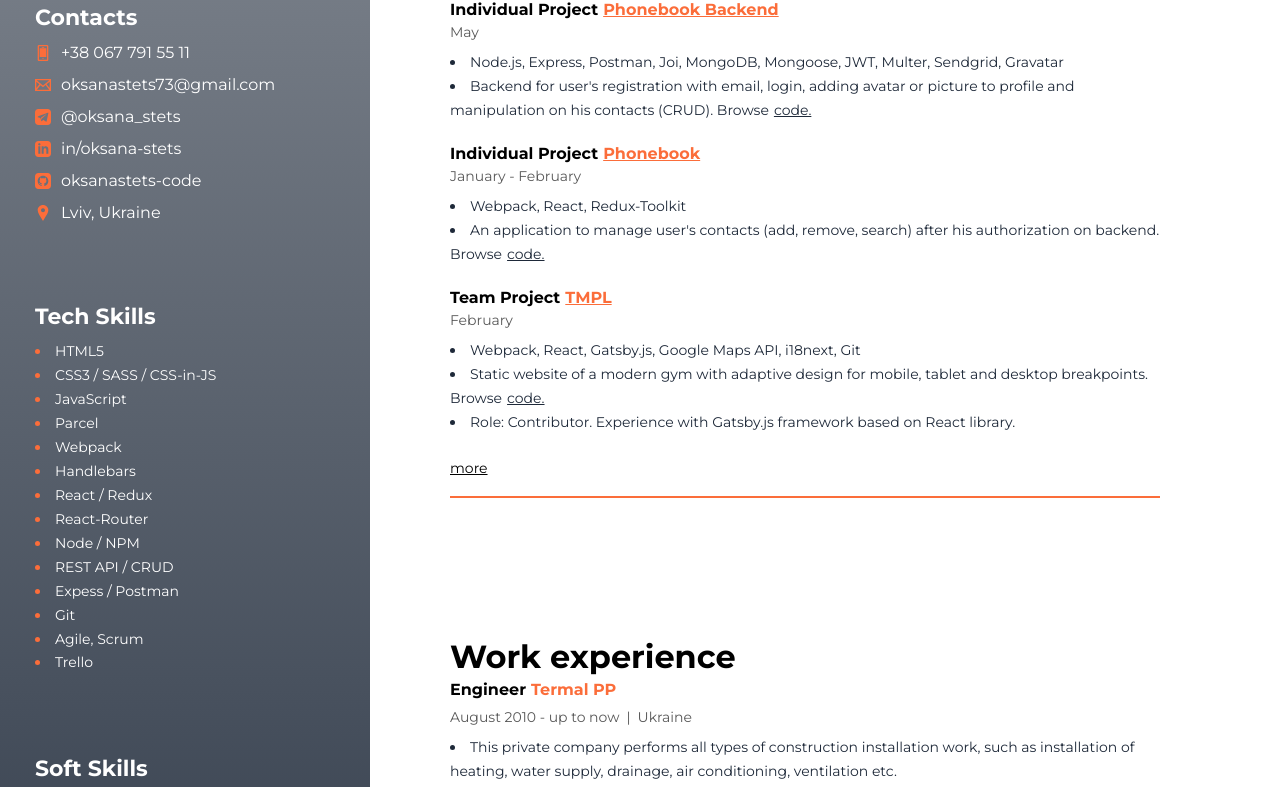
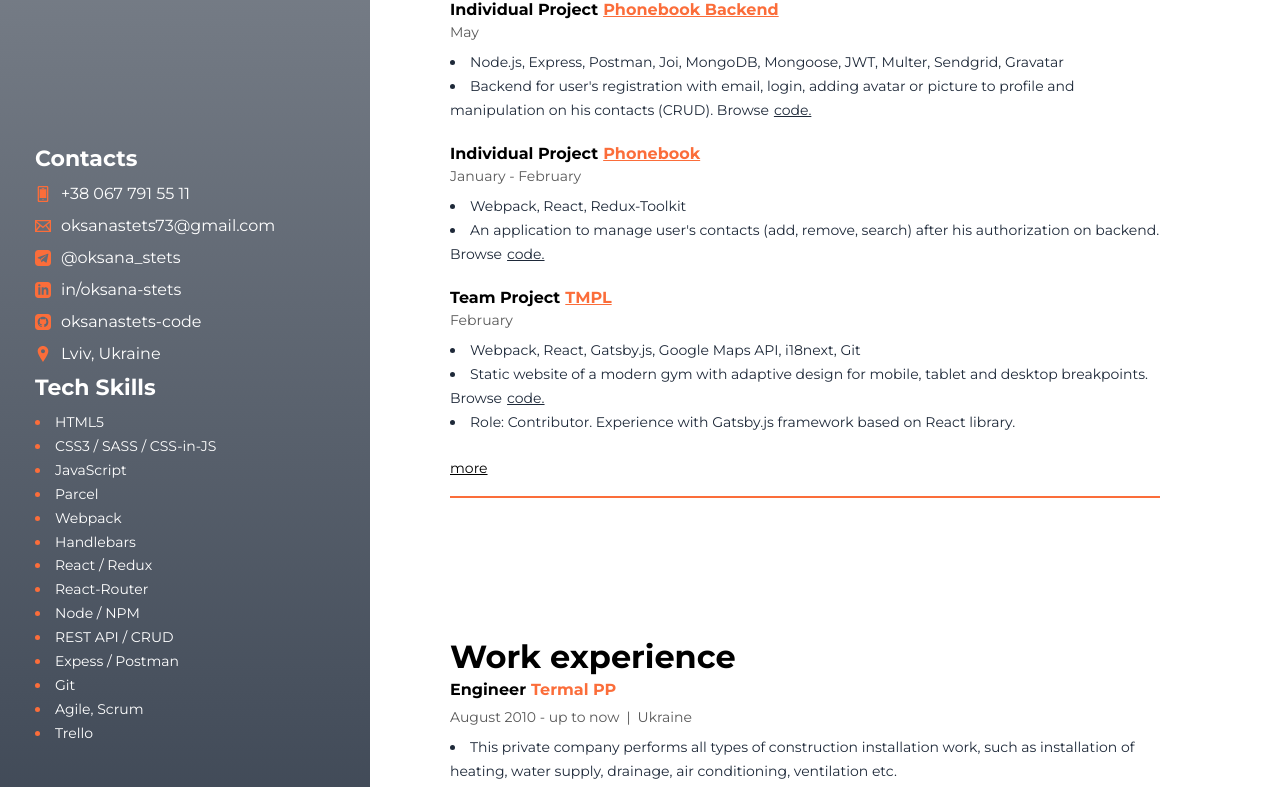
Before and after one commit to oksanastets-code/my-cv, a React (Create React App) app: page / in a window 1280 px wide. Shown: the part 407-1194 px from the top of the page. Built offline with nearby package versions, Linux system fonts and the light colour scheme.

Commit message:
edit Sidebar

```diff
--- a/src/components/MainContant/Intro/Intro.jsx
+++ b/src/components/MainContant/Intro/Intro.jsx
@@ -26,7 +26,7 @@ const SummaryBlock = styled.div`
 
   @media screen and (min-width: 768px) {
     width: 50%;
-    padding: 15px 10px;
+    margin-left: 15px;
     color: ${p => p.theme.colors.textSidebar};
   }
 
--- a/src/components/Sidebar/ContactsBlock/ContactsBlock.jsx
+++ b/src/components/Sidebar/ContactsBlock/ContactsBlock.jsx
@@ -32,7 +32,8 @@ export const ContactBlock = ({ items }) => {
   );
 };
 
-const Block = styled.div``;
+const Block = styled.div`
+order: 0`;
 const Title = styled.h3`
   font-size: 22px;
   /* font-size: 160px; */
@@ -47,7 +48,7 @@ const Title = styled.h3`
 `;
 const ContactItem = styled.li`
   margin-bottom: 8px;
-  font-size: 50px;
+  font-size: 16px;
   line-height: 1.5;
 
   @media screen and (min-width: 1280px) {
--- a/src/components/Sidebar/Languages/Languages.jsx
+++ b/src/components/Sidebar/Languages/Languages.jsx
@@ -15,6 +15,10 @@ export const Languages = ({ title, stack }) => (
   </Block>
 );
 const Block = styled.div`
+order: 0;
+@media screen and (min-width: 1280px) {
+  order: 3;
+}
 `;
 const Title = styled.h3`
  font-size: 22px;
--- a/src/components/Sidebar/Photo/Photo.jsx
+++ b/src/components/Sidebar/Photo/Photo.jsx
@@ -14,9 +14,11 @@ const Image = styled.img`
   @media screen and (min-width: 768px) {
     width: 50%;
     height: 100%;
+
   }
 
   @media screen and (min-width: 1280px) {
     width: 300px;
+
   }
 `;
--- a/src/components/Sidebar/Sidebar.jsx
+++ b/src/components/Sidebar/Sidebar.jsx
@@ -18,16 +18,20 @@ export const Sidebar = () => {
     <AsideBar>
       <TabletBlock>
         <Photo />
-        <Media query={breakpoints.onlyTablet} render={() => <Intro />} />
+        <Media query={breakpoints.maxTablet} render={() => <Intro />} />
       </TabletBlock>
-      <ContactBlock items={contacts} />
+      <ExtraBlock>
+        <ContactBlock items={contacts} />
       <Skills items={skills} />
       <Languages title={languages.title} stack={languages.stack} />
+      </ExtraBlock>
+
     </AsideBar>
   );
 };
 const AsideBar = styled.aside`
   width: 100%;
+  padding: 15px;
   display: flex;
   flex-direction: column;
   /* flex-wrap: wrap; */
@@ -57,9 +61,23 @@ const AsideBar = styled.aside`
   }
 `;
 const TabletBlock = styled.div`
+ display: flex;
+ flex-direction: column;
 
   @media screen and (min-width: 768px) and (max-width: 1279px) {
-    display: flex;
-    /* padding: 10px; */
+    flex-direction: row;
+    margin-bottom: 15px;
+  }
+  @media screen and (min-width: 1280px) {
+    margin-bottom: 0;
   }
 `;
+const ExtraBlock = styled.div`
+width: 100%;
+  display: flex;
+  flex-wrap: wrap;
+  justify-content: space-around;
+  @media screen and (min-width: 1280px) {
+    flex-direction: column;
+  }
+`
--- a/src/components/Sidebar/Skills/Skills.jsx
+++ b/src/components/Sidebar/Skills/Skills.jsx
@@ -4,17 +4,29 @@ import { SkillItem } from './SkillItem';
 
 export const Skills = ({ items }) => (
   <SkillsBlock>
-    <ul>
+    <SkillsList>
       {items.map(item => (
         <Block key={item.id}>
           <SkillItem title={item.title} stack={item.stack} />
         </Block>
       ))}
-    </ul>
+    </SkillsList>
   </SkillsBlock>
 );
 const SkillsBlock = styled.div`
+  order: 2;
+  width: 100%;
+  @media screen and (min-width: 1280px) {
+    order: 1;
+  }
   /* padding: 50px 0; */
+`
+const SkillsList = styled.ul`
+  display: flex;
+  justify-content: space-around;
+  @media screen and (min-width: 1280px) {
+   flex-direction: column;
+  }
 `
 const Block = styled.li`
    &:not(:last-child) {
```
